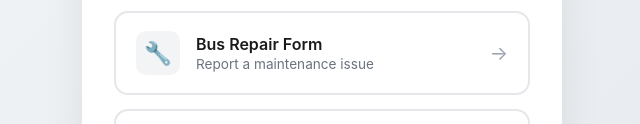
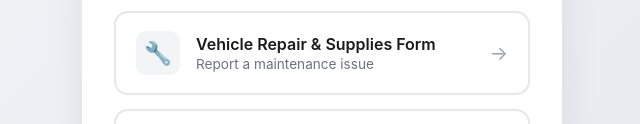
Before and after one commit to Kyper921/DriverResources, a plain HTML site: page index.html in a window 1280 px wide. Shown: the part 440-564 px from the top of the page, without its empty margins (318-958 px from the left). Drawn offline with Linux system fonts and the light colour scheme.

Commit message:
Update link title for vehicle repair form

```diff
--- a/index.html
+++ b/index.html
@@ -154,7 +154,7 @@
       <a href="https://docs.google.com/forms/d/e/1FAIpQLSeWsRABcpzFYmudu8W2knJk4m82uzvr5ia3Igw9TjmC3hbtRw/viewform?usp=header" class="link-card" target="_blank" rel="noopener">
         <div class="icon">🔧</div>
         <div class="link-text">
-          <div class="link-title">Bus Repair Form</div>
+          <div class="link-title">Vehicle Repair & Supplies Form</div>
           <div class="link-desc">Report a maintenance issue</div>
         </div>
         <div class="arrow">→</div>
```
